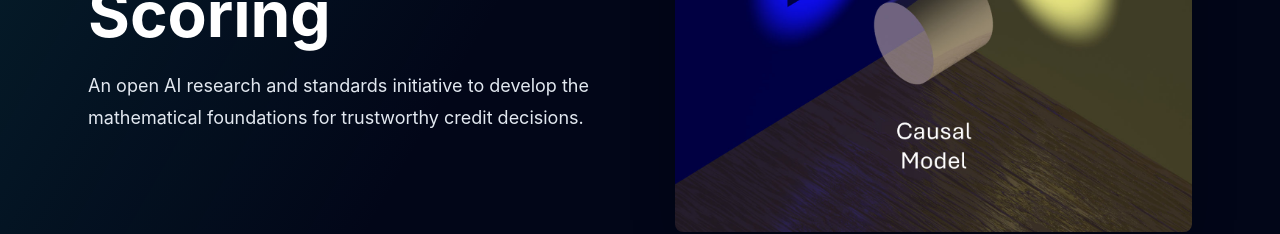
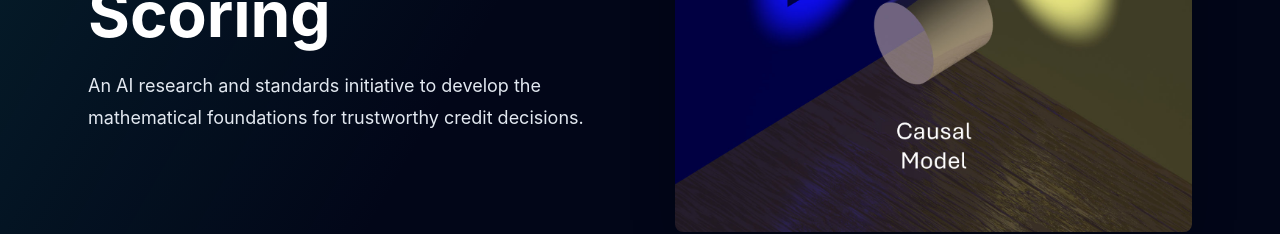
Before and after one commit to lamchr/opencreditscoring.org, a Next.js app: page / in a window 1280 px wide. Shown: the part 326-560 px from the top of the page. Built offline with nearby package versions, Linux system fonts and the light colour scheme.

Commit message:
Refine hero tagline

```diff
--- a/app/(default)/page.tsx
+++ b/app/(default)/page.tsx
@@ -48,7 +48,7 @@ export default function Home() {
               Open Credit Scoring
             </h1>
             <p className="mt-6 max-w-2xl text-lg leading-8 text-slate-200">
-              An open AI research and standards initiative to develop the
+              An AI research and standards initiative to develop the
               mathematical foundations for trustworthy credit decisions.
             </p>
           </div>
```
